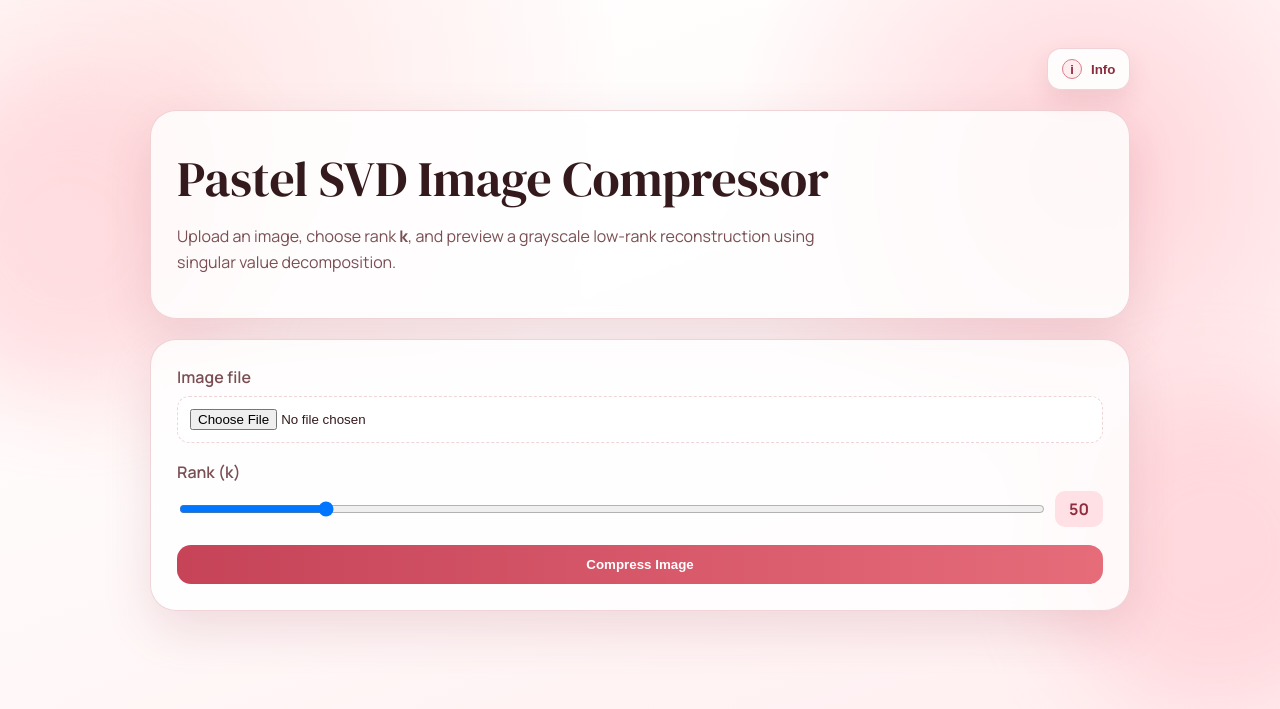
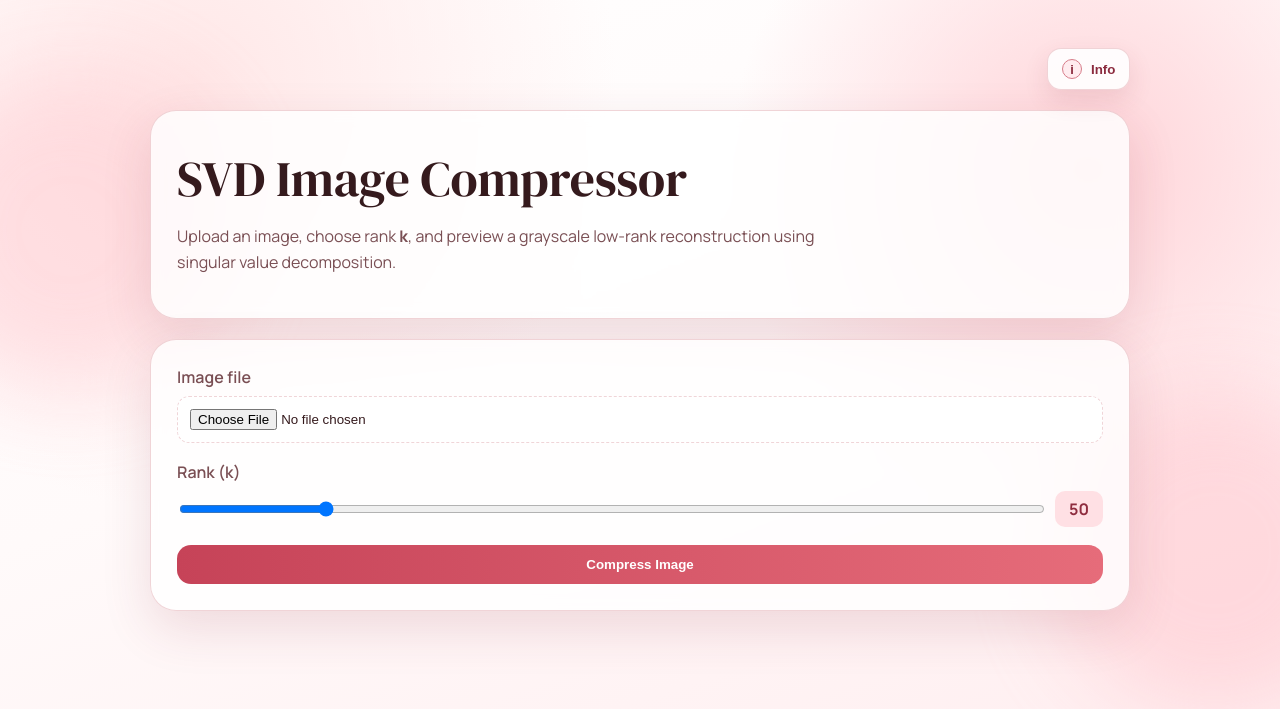
Before and after one commit to eliasjoby/svd-compress, a Flask app: page / in a window 1280 px wide. Shown: the top 709 px of the page. Run offline with Flask 3, Linux system fonts and the light colour scheme; some libraries are stand-ins or nearby versions.

Commit message:
Update header title to "SVD Image Compressor"

```diff
--- a/web/templates/index.html
+++ b/web/templates/index.html
@@ -25,7 +25,7 @@
       </div>
 
       <section class="hero card reveal">
-        <h1>Pastel SVD Image Compressor</h1>
+        <h1>SVD Image Compressor</h1>
         <p class="hero-copy">
           Upload an image, choose rank <strong>k</strong>, and preview a grayscale
           low-rank reconstruction using singular value decomposition.
```
